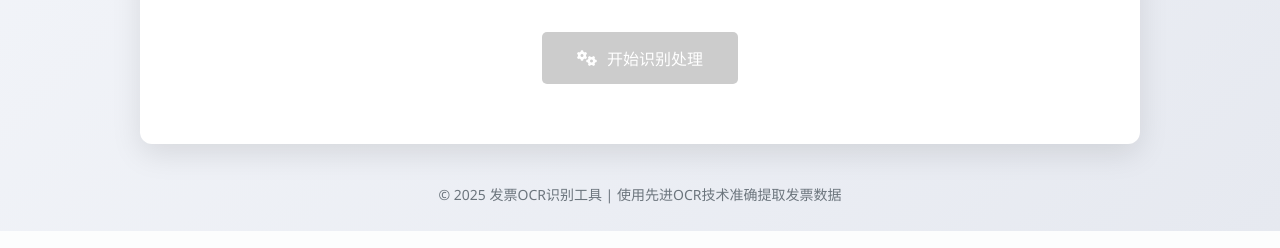
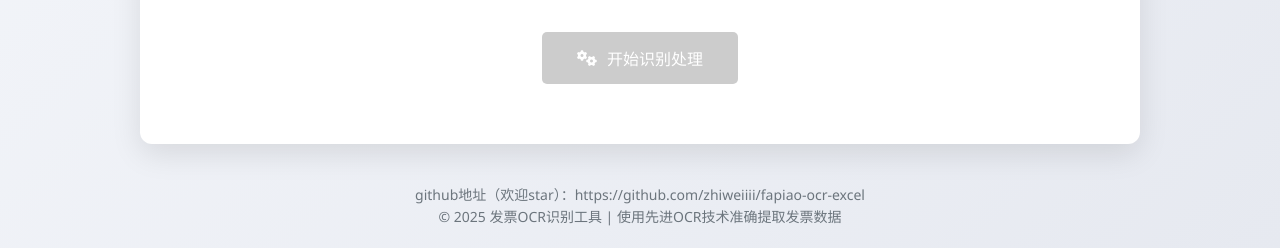
Before and after one commit to zhiweiiii/fapiao-ocr-excel, a Flask app: page /fapiao in a window 1280 px wide. Shown: the part 569-817 px from the top of the page. Run offline with Flask 3, Linux system fonts and the light colour scheme.

Commit message:
添加github备注

```diff
--- a/templates/fapiao.html
+++ b/templates/fapiao.html
@@ -373,6 +373,7 @@
     </div>
 
     <footer>
+        <p>github地址（欢迎star）：https://github.com/zhiweiiii/fapiao-ocr-excel</p>
         <p>© 2025 发票OCR识别工具 | 使用先进OCR技术准确提取发票数据</p>
     </footer>
 
```
Also changed, not shown: README.md.
